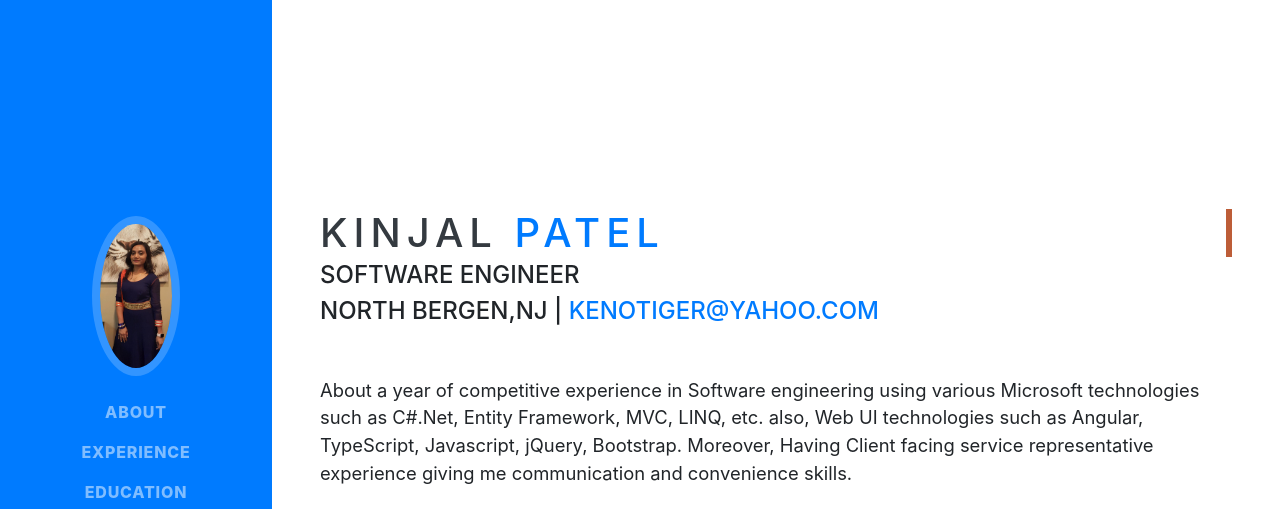
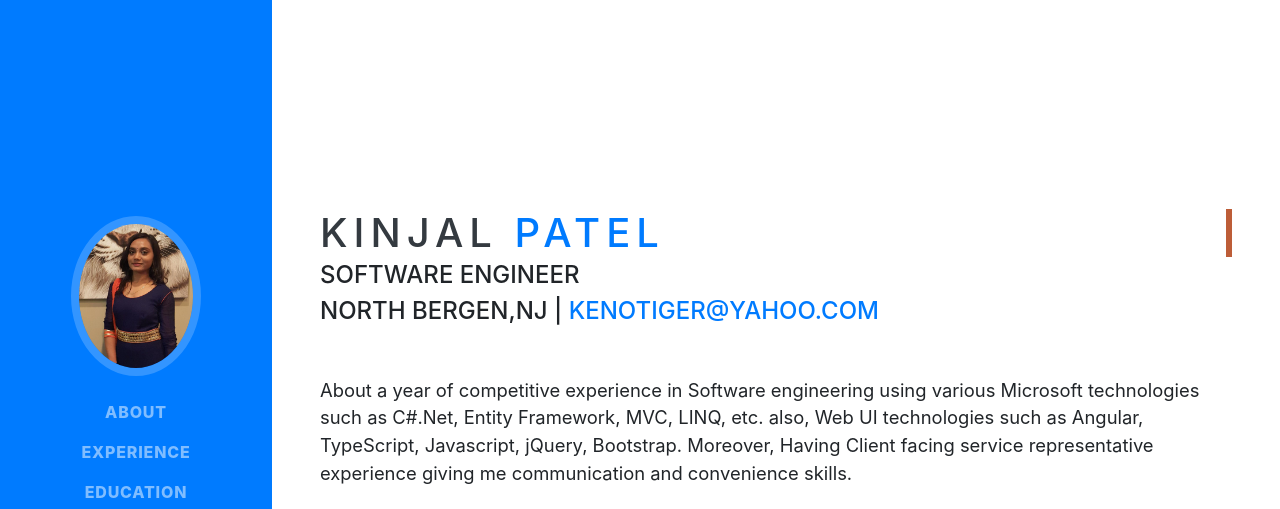
Before and after one commit to kenoTiger/kinjal-patel, a website with bundled scripts: page index.html in a window 1280 px wide. Shown: the top 509 px of the page. Built offline with nearby package versions, Linux system fonts and the light colour scheme; a web font is replaced by a local one.

Commit message:
update profile pic

```diff
--- a/index.html
+++ b/index.html
@@ -31,7 +31,7 @@
     <a class="navbar-brand js-scroll-trigger" href="#page-top">
       <span class="d-block d-lg-none">Kinjal Patel</span>
       <span class="d-none d-lg-block">
-        <img class="img-fluid img-profile rounded-circle mx-auto mb-2" src="Keno_profile.jpeg" alt="">
+        <img class="img-fluid img-profile rounded-circle mx-auto mb-2" src="img/Keno_profile.jpeg" alt="">
       </span>
     </a>
     <button class="navbar-toggler" type="button" data-toggle="collapse" data-target="#navbarSupportedContent"
```
